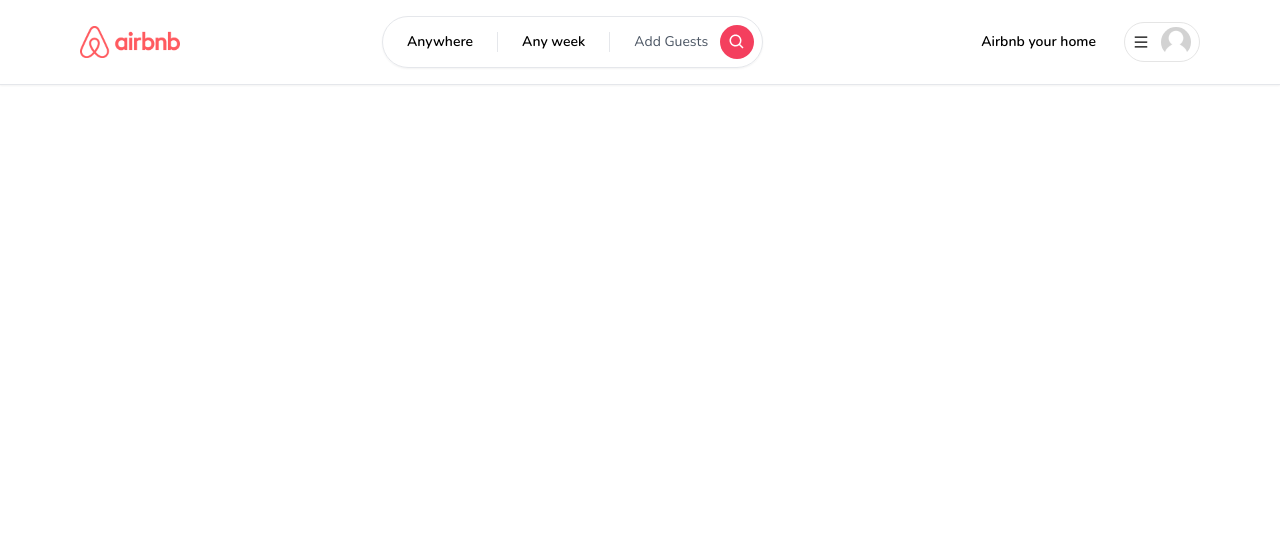
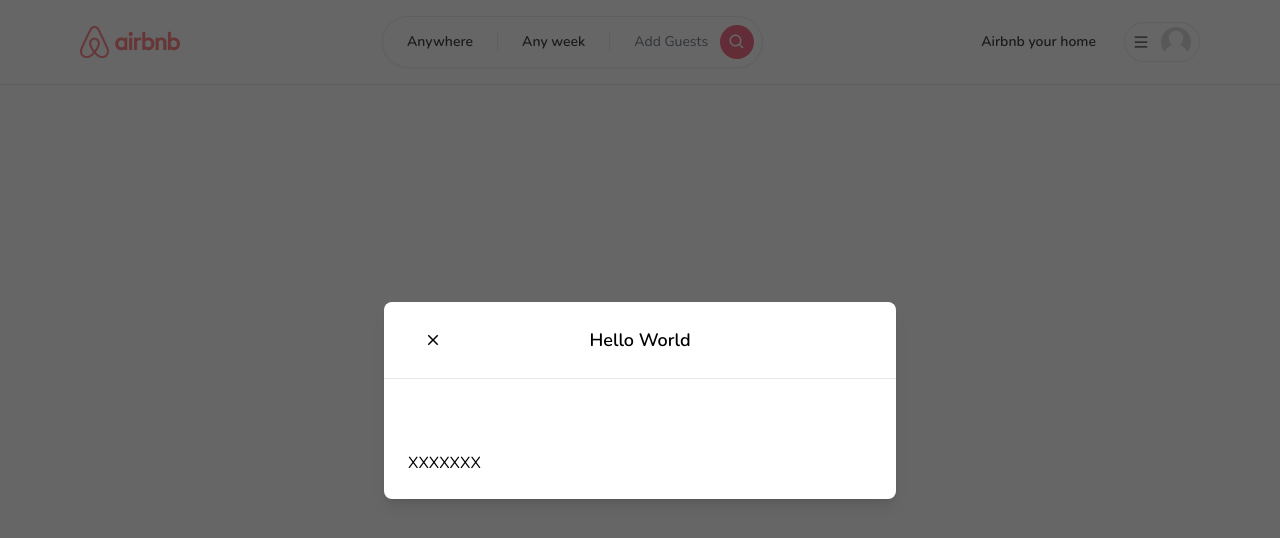
Before and after one commit to mdahsanulkabir/air-bnb-clone2, a Next.js app: page / in a window 1280 px wide. Shown: the top 538 px of the page. Built offline with nearby package versions, Linux system fonts and the light colour scheme.

Commit message:
Component of common modal is partially done

```diff
--- /dev/null
+++ b/app/components/modals/Modal.tsx
@@ -0,0 +1,121 @@
+'use client';
+
+import { useCallback, useEffect, useState } from "react";
+import { IoMdClose } from 'react-icons/io';
+
+interface ModalProps {
+    isOpen?: boolean;
+    onClose: ()=> void;
+    onSubmit: ()=> void;
+    title?: string;
+    body?: React.ReactElement;
+    footer?: React.ReactElement;
+    actionLabel: string;
+    disabled?: boolean;
+    secondaryAction?: () => void;
+    secondaryLabel?: string;
+}
+
+const Modal : React.FC<ModalProps> = ({
+    isOpen,
+    onClose,
+    onSubmit,
+    title,
+    body,
+    footer,
+    actionLabel,
+    disabled,
+    secondaryAction,
+    secondaryLabel
+}) => {
+
+    const [showModal, setShowModal] = useState(isOpen);
+    useEffect( () => {
+        setShowModal(isOpen)
+    },[isOpen]);
+
+    const handleClose = useCallback( () => {
+        if(disabled) {
+            return ;
+        }
+        setShowModal(false);
+        setTimeout(() => {      // we are using setTimeout to show some animation for 300ms.
+            onClose();          // otherwise setTimeout is not needed
+        }, 300)
+    },[ disabled, onClose ]);
+
+    const handleSubmit = useCallback( () => {
+        if(disabled) {
+            return ;
+        }
+        onSubmit();
+    }, [ disabled, onSubmit ]);
+
+    const handleSecondaryAction = useCallback( () => {
+        if(disabled || !secondaryAction) {
+            return ;
+        }
+        secondaryAction();
+    },[ disabled, secondaryAction ]);
+
+    if(!isOpen) {
+        return null;
+    }
+
+    return (
+        <>
+            <div
+                className="flex justify-center items-center overflow-x-hidden overflow-y-auto fixed inset-0 z-50 outline-none focus:outline-none bg-neutral-800/70"
+            >
+                <div
+                    className="relative w-full md:w-4/6 lg:w-3/6 xl:w-2/5 my-6 mx-auto h-full lg:h-auto md:h-auto"
+                >
+                    {/* CONTENT */}
+                    <div
+                        className={`translate duration-300 h-full
+                        ${showModal ? 'translate-y-0' : 'translate-y-full'}
+                        ${showModal ? 'opacity-100' : 'opacity-0'}
+                        `}
+                    >
+                        <div
+                            className="translate h-full lg:h-auto md:h-auto border-0 rounded-lg shadow-lg relative flex flex-col w-full bg-white outline-none focus:outline-none"
+                        >
+                            {/* Header */}
+                            <div className="flex items-center p-6 rounded-t justify-center relative border-b-[1px]">
+                                <button
+                                    onClick={handleClose}
+                                    className="p-1 border-0 hover:opacity-70 transition absolute left-9"
+                                >
+                                    <IoMdClose size={18} />
+                                </button>
+                                <div
+                                    className="text-lg font-semibold"
+                                >
+                                    {title}
+                                </div>
+                            </div>
+                            {/* BODY */}
+                            <div
+                                className="relative p-6 flex-auto"
+                            >
+                                {body}
+                            </div>
+                            {/* FOOTER */}
+                            <div
+                                className="flex flex-col gap-2 p-6"
+                            >
+                                <div
+                                    className="flex flex-row items-center gap-4 w-full"
+                                >
+                                    XXXXXXX
+                                </div>
+                            </div>
+                        </div>
+                    </div>
+                </div>
+            </div>
+        </>
+    );
+};
+
+export default Modal;
--- a/app/layout.tsx
+++ b/app/layout.tsx
@@ -1,3 +1,4 @@
+import Modal from './components/modals/Modal'
 import Navbar from './components/navbar/Navbar'
 import './globals.css'
 // import { Inter } from 'next/font/google'
@@ -15,6 +16,7 @@
   return (
     <html lang="en">
       <body className={font.className}>
+        <Modal isOpen title="Hello World"/>
         <Navbar />
         {children}
       </body>
```
